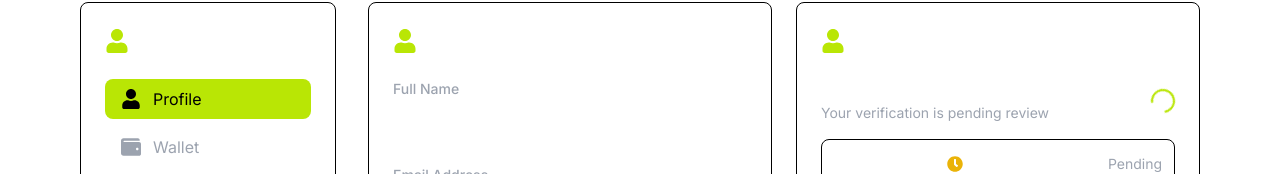
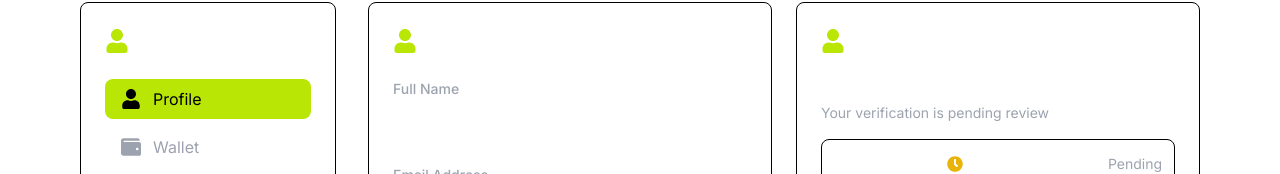
Before and after one commit to w3-surfer/credible-finance, a Next.js app: page /account/profile in a window 1280 px wide. Shown: the part 338-512 px from the top of the page. Built offline with nearby package versions, Linux system fonts and the light colour scheme.

Commit message:
refactor: remove loading spinner from KYC verification status

```diff
--- a/src/app/account/profile/page.tsx
+++ b/src/app/account/profile/page.tsx
@@ -149,9 +149,6 @@ export default function Profile() {
                       {profile.kycStatus === 'rejected' && (
                         <FaTimesCircle className="w-6 h-6 text-red-500" />
                       )}
-                      {profile.kycStatus === 'pending' && (
-                        <div className="w-6 h-6 border-2 border-[#B9E605] rounded-full animate-spin border-t-transparent" />
-                      )}
                     </div>
                   </div>
 
```
